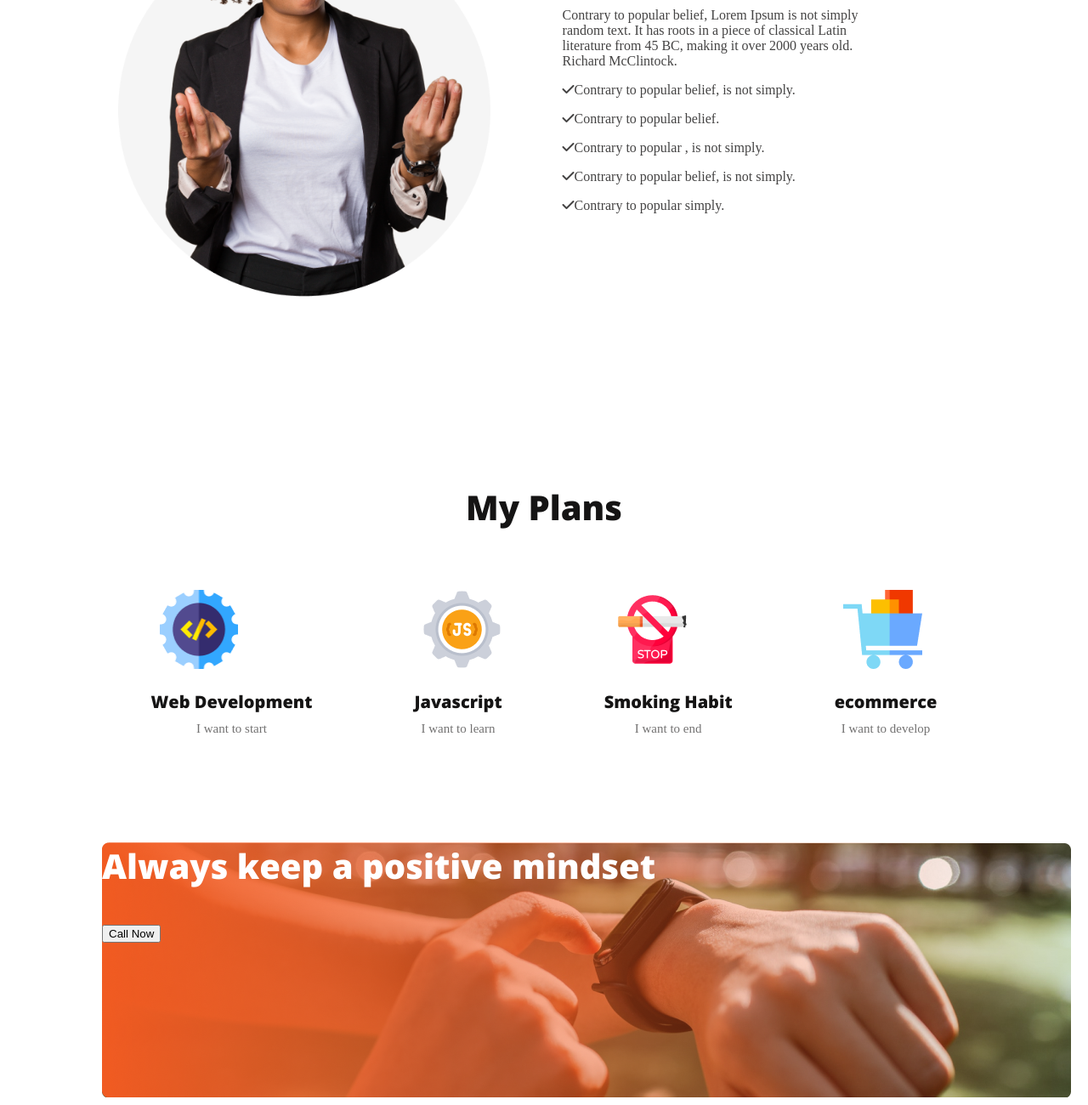
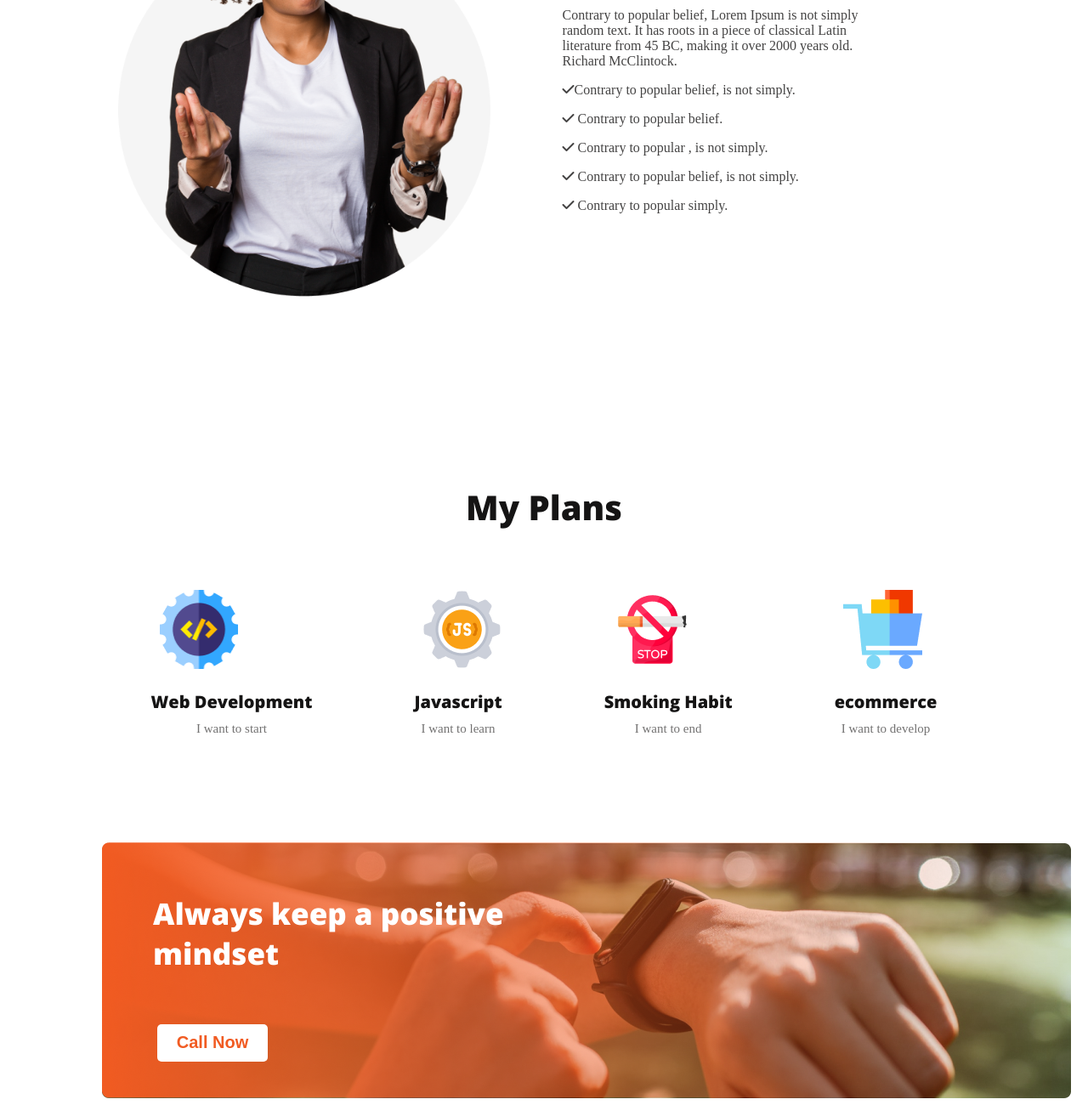
Before and after one commit to Ahmed-Tajreean/new-year, a plain HTML site: page index.html in a window 1280 px wide. Shown: the part 1340-2640 px from the top of the page at 85% size. Drawn offline with nearby package versions, Linux system fonts and the light colour scheme.

Commit message:
always positive section added

```diff
--- a/index.html
+++ b/index.html
@@ -35,12 +35,12 @@
                         classical Latin literature from 45 BC, making it over 2000 years old. Richard McClintock.</p>
                     <p><span class="icon"><i class="fa-solid fa-check"></i></span>Contrary to popular belief, is not
                         simply.</p>
-                    <p><span class="icon"><i class="fa-solid fa-check"></i></span>Contrary to popular belief.</p>
-                    <p><span class="icon"><i class="fa-solid fa-check"></i></span>Contrary to popular , is not simply.
+                    <p><i class="fa-solid fa-check"></i> Contrary to popular belief.</p>
+                    <p><i class="fa-solid fa-check"></i> Contrary to popular , is not simply.
                     </p>
-                    <p><span class="icon"><i class="fa-solid fa-check"></i></span>Contrary to popular belief, is not
+                    <p><i class="fa-solid fa-check"></i> Contrary to popular belief, is not
                         simply.</p>
-                    <p><span class="icon"></span><i class="fa-solid fa-check"></span></i>Contrary to popular simply.</p>
+                    <p><i class="fa-solid fa-check"></i> Contrary to popular simply.</p>
                 </div>
             </div>
 
@@ -74,8 +74,10 @@
         <!-- call now section -->
         <section class="call-now-section">
             <div class="call-now-div">
-                <h3 class="call-now-header">Always keep a positive mindset</h3>
-                <button>Call Now</button>
+                <div class="header-div">
+                    <h3 class="call-now-header">Always keep a positive mindset</h3>
+                </div>
+                <button class="btn-call-now">Call Now</button>
             </div>
         </section>
     </main>
--- a/styles/newyear.css
+++ b/styles/newyear.css
@@ -165,12 +165,39 @@ main section {
 
 .call-now-div {
     background-image: url('../images/gradient2.png'), url('../images/watch.png');
+    background-repeat: no-repeat;
     width: 1140px;
     height: 300px;
     padding: auto;
+    padding-bottom: 30px;
 
 }
 
 .call-now-header {
-    color: white;
+    color: #FFF;
+    font-size: 35px;
+    font-weight: 700;
+    text-align: left;
+    padding: 60px;
+    margin-bottom: 0px;
+    width: 100%;
 }
+
+.header-div {
+    margin-right: 600px;
+}
+
+.btn-call-now {
+    border-radius: 5px;
+    background: white;
+    width: 130px;
+    height: 44px;
+    color: #F15B22;
+    text-align: center;
+    font-size: 20px;
+    font-weight: 600;
+    border: none;
+    margin-left: 65px;
+
+
+}
```
